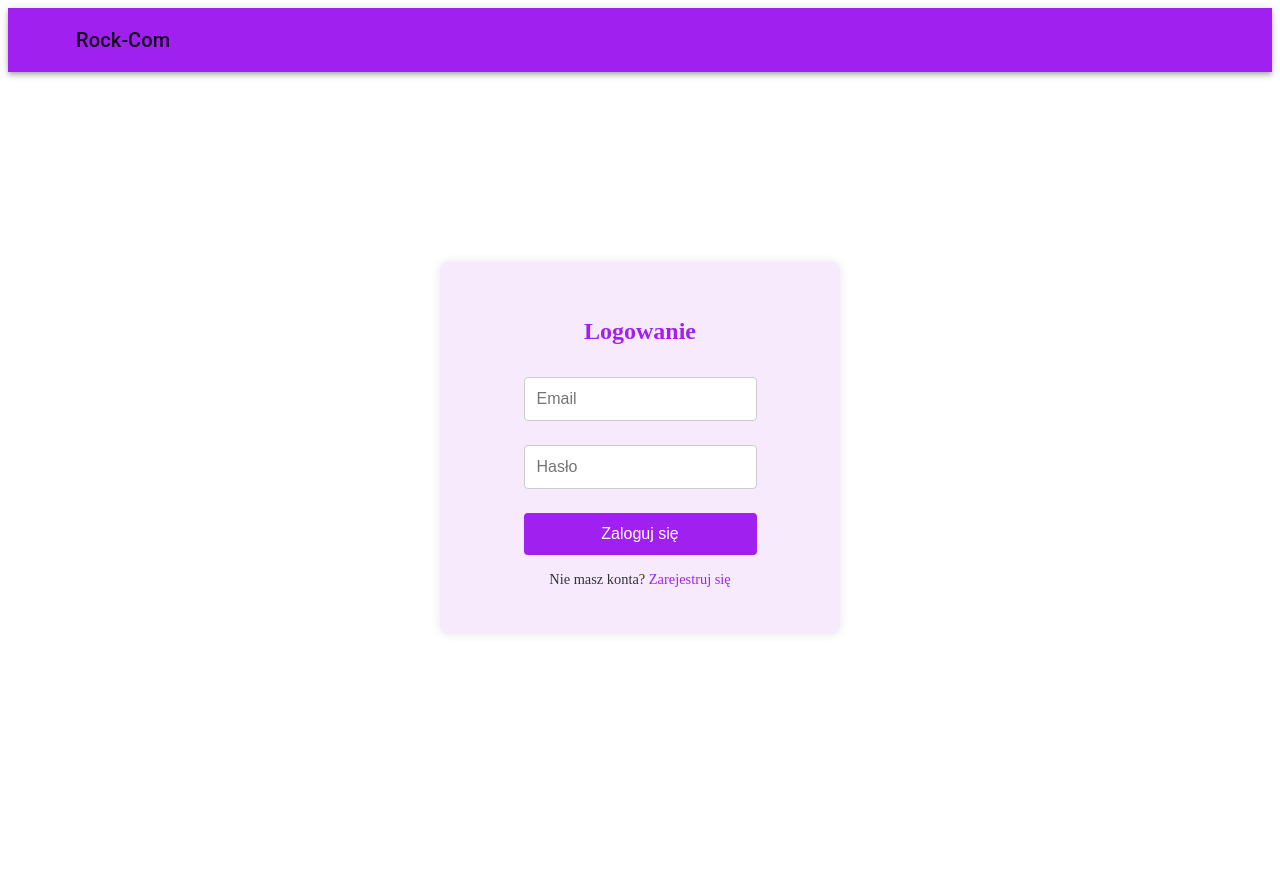
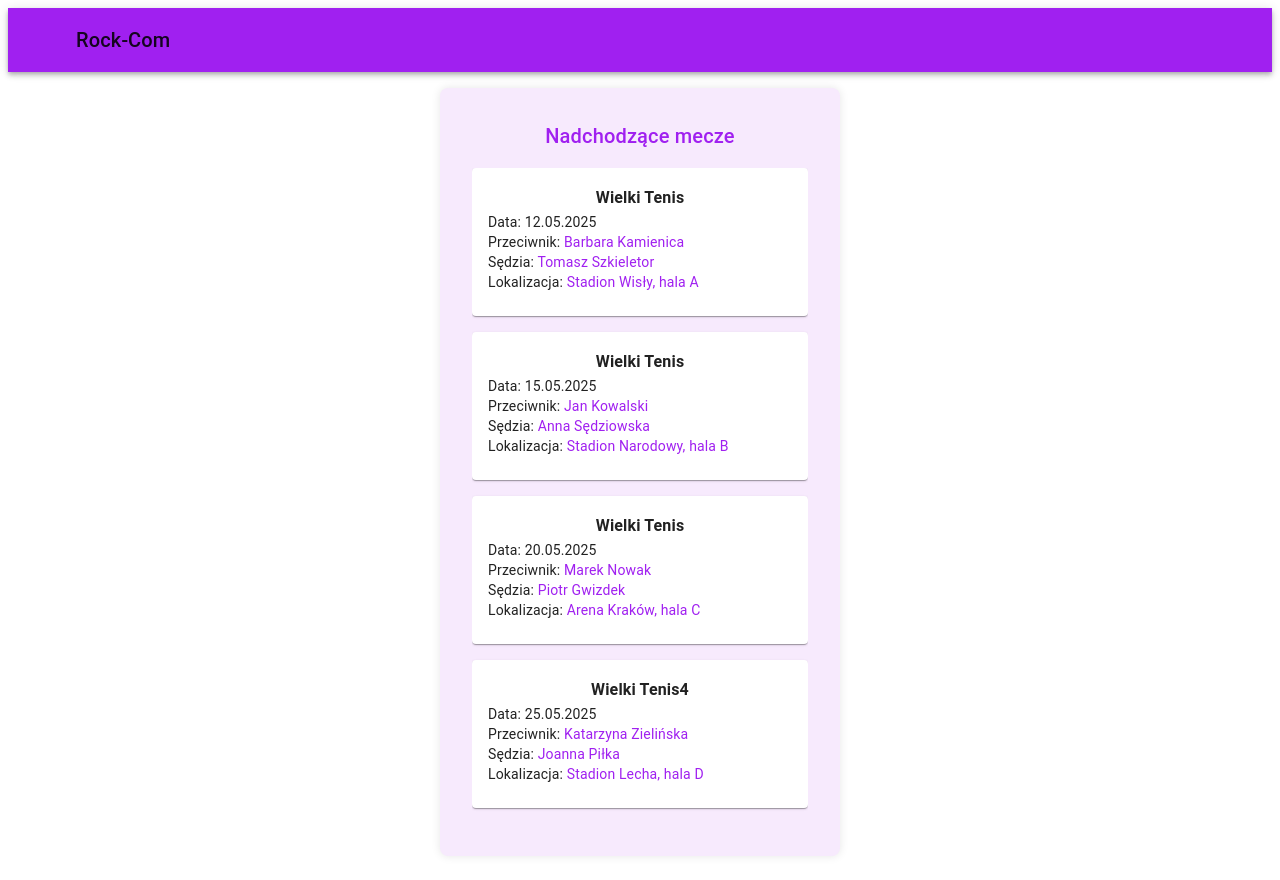
Before and after one commit to pawlowiczf/rock-com, a React (Vite) app in the folder frontend/: page /matches in a window 1280 px wide. Before the commit the page ends 832 px from the top, so only its background shows below. Built offline with nearby package versions, Linux system fonts and the light colour scheme; some icons are missing.

Commit message:
Matches Ladder
added page for checking user's ladder

```diff
--- a/frontend/src/App.tsx
+++ b/frontend/src/App.tsx
@@ -8,6 +8,7 @@ import JudgeLicence from "./pages/JudgeLicence";
 import RegisterInformation from "./pages/RegisterInformation";
 import ParticipantProfile from "./pages/ParticipantProfile";
 import TennisTournaments from "./pages/TennisTournaments";
+import UpcomingMatches from "./pages/UpcomingMatches";
 
 function App() {
     return (
@@ -42,6 +43,7 @@ function App() {
                             path="/tournaments"
                             element={<TennisTournaments />}
                         />
+                        <Route path="/matches" element={<UpcomingMatches />} />
                         <Route path="*" element={<Login />} /> {/* Fallback */}
                     </Routes>
                 </div>
--- /dev/null
+++ b/frontend/src/pages/UpcomingMatches.tsx
@@ -0,0 +1,97 @@
+import { Card, CardContent, Typography } from "@mui/material";
+import "../styles/UserSite.css";
+
+const matches = [
+    {
+        name: "Wielki Tenis",
+        date: "12.05.2025",
+        opponent: "Barbara Kamienica",
+        referee: "Tomasz Szkieletor",
+        location: "Stadion Wisły, hala A",
+    },
+    {
+        name: "Wielki Tenis",
+        date: "15.05.2025",
+        opponent: "Jan Kowalski",
+        referee: "Anna Sędziowska",
+        location: "Stadion Narodowy, hala B",
+    },
+    {
+        name: "Wielki Tenis",
+        date: "20.05.2025",
+        opponent: "Marek Nowak",
+        referee: "Piotr Gwizdek",
+        location: "Arena Kraków, hala C",
+    },
+    {
+        name: "Wielki Tenis4",
+        date: "25.05.2025",
+        opponent: "Katarzyna Zielińska",
+        referee: "Joanna Piłka",
+        location: "Stadion Lecha, hala D",
+    },
+];
+
+const UpcomingMatches = () => {
+    return (
+        <div
+            className="user-site-container"
+            style={{
+                height: "100%",
+                display: "flex",
+                flexDirection: "row",
+                alignItems: "flex-start",
+            }}
+        >
+            <div className="user-site-window">
+                <Typography
+                    textAlign="center"
+                    color="#a020f0"
+                    variant="h6"
+                    gutterBottom
+                >
+                    Nadchodzące mecze
+                </Typography>
+                <div className="tournament-list">
+                    {matches.map((match, idx) => (
+                        <Card key={idx} sx={{ mb: 2 }}>
+                            <CardContent className="card-content">
+                                <Typography
+                                    variant="subtitle1"
+                                    fontWeight="bold"
+                                >
+                                    {match.name}
+                                </Typography>
+                                <div>
+                                    <Typography variant="body2">
+                                        Data: {match.date}
+                                    </Typography>
+                                    <Typography variant="body2">
+                                        Przeciwnik:{" "}
+                                        <span style={{ color: "#A020F0" }}>
+                                            {match.opponent}
+                                        </span>
+                                    </Typography>
+                                    <Typography variant="body2">
+                                        Sędzia:{" "}
+                                        <span style={{ color: "#A020F0" }}>
+                                            {match.referee}
+                                        </span>
+                                    </Typography>
+                                    <Typography variant="body2">
+                                        Lokalizacja:{" "}
+                                        <span style={{ color: "#A020F0" }}>
+                                            {match.location}
+                                        </span>
+                                    </Typography>
+                                </div>
+                            </CardContent>
+                        </Card>
+                    ))}
+                </div>
+            </div>
+        </div>
+    );
+};
+
+export default UpcomingMatches;
```
